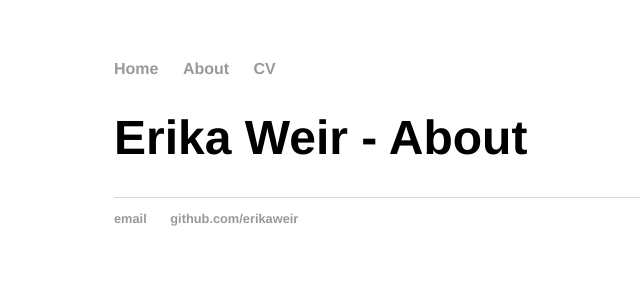
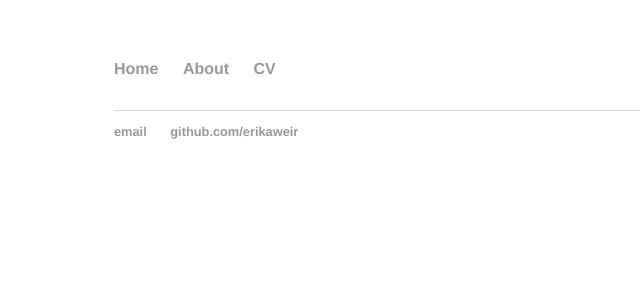
Before and after one commit to tracyJCI/erikaweir.github.io, a Jekyll site: the page built from about/index.html, in a window 1280 px wide. Shown: the top 300 px of the page, without its empty margins (78-718 px from the left). Built offline with Jekyll 4.4.1, drawn with Linux system fonts in a browser that asks for light colours.

Commit message:
Update index.html

```diff
--- a/about/index.html
+++ b/about/index.html
@@ -2,6 +2,6 @@
 layout: default
 title: Erika Weir - About
 ---
-	<h1>{{ page.title }}</h1>
+	<h1>{{ About }}</h1>
 	<ul class="About">
 	</ul>
```
